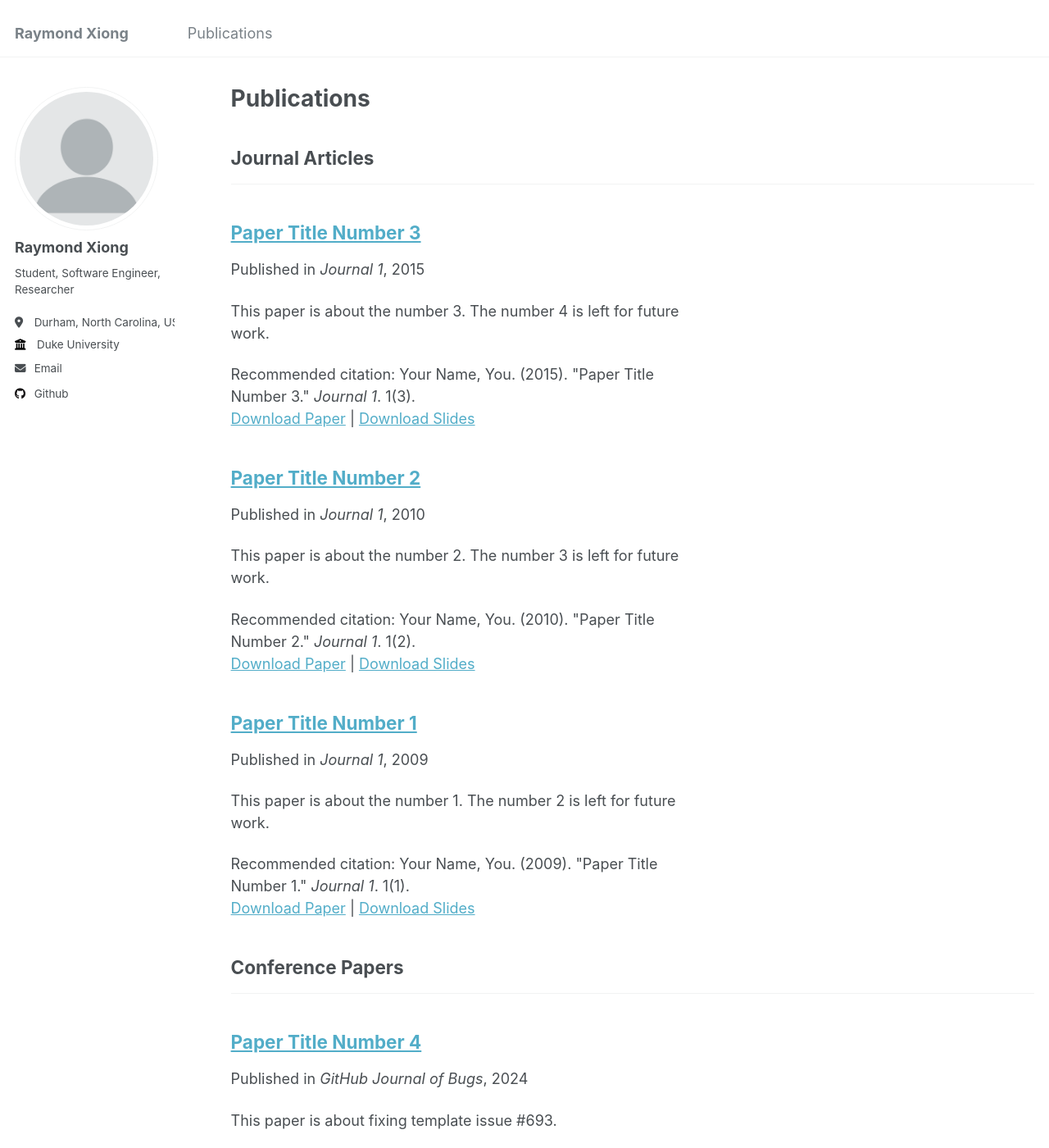
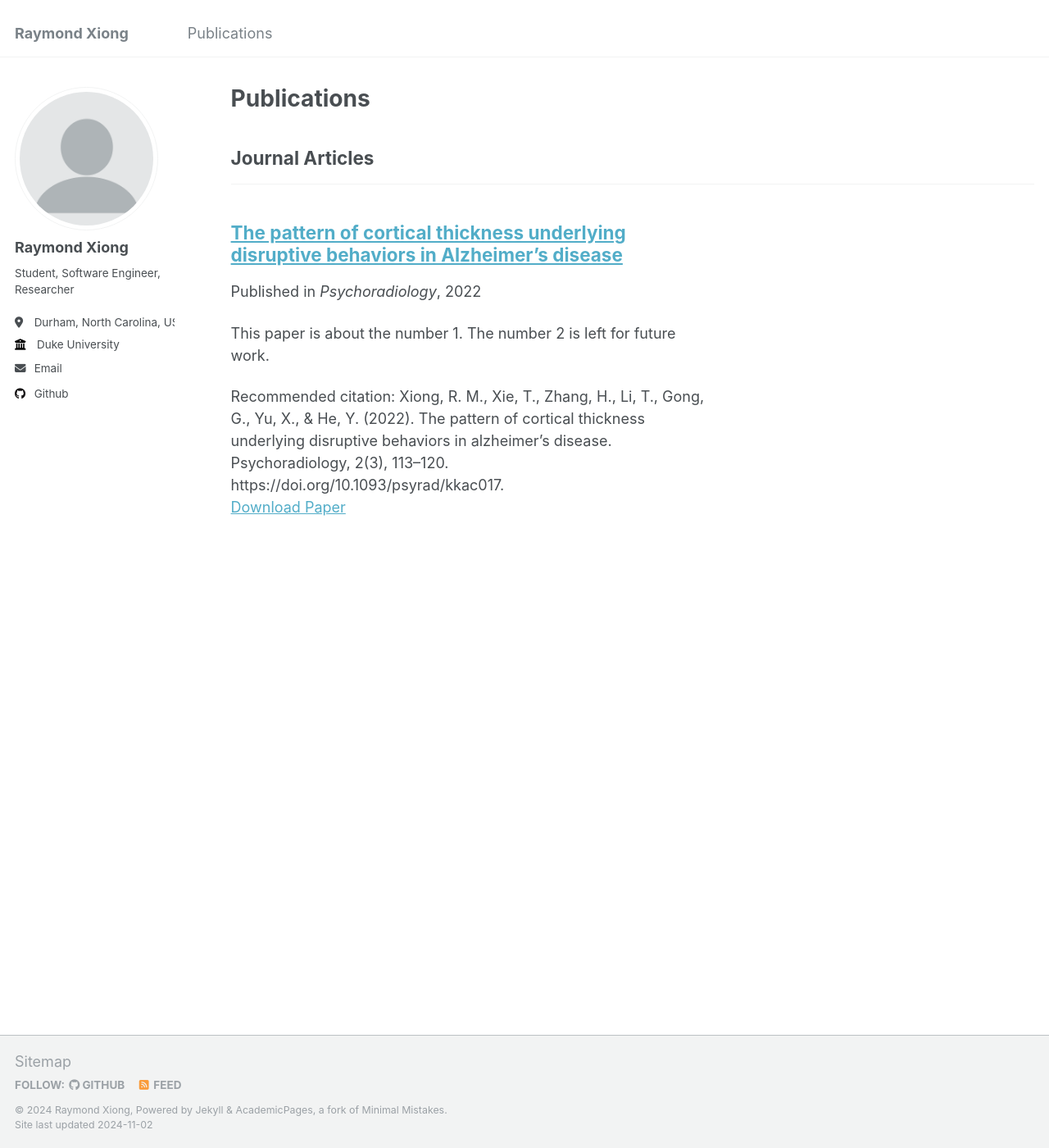
Before and after one commit to rayarxti/rayarxti.github.io, a Jekyll site: the page built from _pages/publications.html, in a window 1280 px wide and 1400 px high. Shown: the whole window at 82% size. Built offline with Jekyll 4.4.1, drawn with Linux system fonts in a browser that asks for light colours; some of the changed text lies outside the part shown.

Commit message:
updated publication and about page. to add projects

```diff
--- a/_data/navigation.yml
+++ b/_data/navigation.yml
@@ -7,6 +7,9 @@
 main:
   - title: "Publications"
     url: /publications/
+
+  # - title: "Projects"
+  #   url: /projects/
 
   # - title: "Talks"
   #   url: /talks/
@@ -20,8 +23,5 @@ main:
   # - title: "Blog Posts"
   #   url: /year-archive/
 
-  # - title: "CV"
-  #   url: /cv/
-
   # - title: "Guide"
   #   url: /markdown/
--- a/_publications/2010-10-01-paper-title-number-2.md
+++ /dev/null
@@ -1,14 +0,0 @@
----
-title: "Paper Title Number 2"
-collection: publications
-category: manuscripts
-permalink: /publication/2010-10-01-paper-title-number-2
-excerpt: 'This paper is about the number 2. The number 3 is left for future work.'
-date: 2010-10-01
-venue: 'Journal 1'
-slidesurl: 'http://academicpages.github.io/files/slides2.pdf'
-paperurl: 'http://academicpages.github.io/files/paper2.pdf'
-citation: 'Your Name, You. (2010). &quot;Paper Title Number 2.&quot; <i>Journal 1</i>. 1(2).'
----
-
-The contents above will be part of a list of publications, if the user clicks the link for the publication than the contents of section will be rendered as a full page, allowing you to provide more information about the paper for the reader. When publications are displayed as a single page, the contents of the above "citation" field will automatically be included below this section in a smaller font.
--- a/_publications/2015-10-01-paper-title-number-3.md
+++ /dev/null
@@ -1,14 +0,0 @@
----
-title: "Paper Title Number 3"
-collection: publications
-category: manuscripts
-permalink: /publication/2015-10-01-paper-title-number-3
-excerpt: 'This paper is about the number 3. The number 4 is left for future work.'
-date: 2015-10-01
-venue: 'Journal 1'
-slidesurl: 'http://academicpages.github.io/files/slides3.pdf'
-paperurl: 'http://academicpages.github.io/files/paper3.pdf'
-citation: 'Your Name, You. (2015). &quot;Paper Title Number 3.&quot; <i>Journal 1</i>. 1(3).'
----
-
-The contents above will be part of a list of publications, if the user clicks the link for the publication than the contents of section will be rendered as a full page, allowing you to provide more information about the paper for the reader. When publications are displayed as a single page, the contents of the above "citation" field will automatically be included below this section in a smaller font.
--- a/_publications/2009-10-01-paper-title-number-1.md
+++ b/_publications/2022-psyrad.md
@@ -1,14 +1,13 @@
 ---
-title: "Paper Title Number 1"
+title: "The pattern of cortical thickness underlying disruptive behaviors in Alzheimer's disease"
 collection: publications
 category: manuscripts
-permalink: /publication/2009-10-01-paper-title-number-1
+permalink: /publication/2022-psychoradiology
 excerpt: 'This paper is about the number 1. The number 2 is left for future work.'
-date: 2009-10-01
-venue: 'Journal 1'
-slidesurl: 'http://academicpages.github.io/files/slides1.pdf'
-paperurl: 'http://academicpages.github.io/files/paper1.pdf'
-citation: 'Your Name, You. (2009). &quot;Paper Title Number 1.&quot; <i>Journal 1</i>. 1(1).'
+date: 2022-11-21
+venue: 'Psychoradiology'
+paperurl: 'https://academic.oup.com/psyrad/article/2/3/113/6835627'
+citation: 'Xiong, R. M., Xie, T., Zhang, H., Li, T., Gong, G., Yu, X., & He, Y. (2022). The pattern of cortical thickness underlying disruptive behaviors in alzheimer’s disease. Psychoradiology, 2(3), 113–120. https://doi.org/10.1093/psyrad/kkac017.'
 ---
 
 The contents above will be part of a list of publications, if the user clicks the link for the publication than the contents of section will be rendered as a full page, allowing you to provide more information about the paper for the reader. When publications are displayed as a single page, the contents of the above "citation" field will automatically be included below this section in a smaller font.
--- a/_publications/2024-02-17-paper-title-number-4.md
+++ /dev/null
@@ -1,13 +0,0 @@
----
-title: "Paper Title Number 4"
-collection: publications
-category: conferences
-permalink: /publication/2024-02-17-paper-title-number-4
-excerpt: 'This paper is about fixing template issue #693.'
-date: 2024-02-17
-venue: 'GitHub Journal of Bugs'
-paperurl: 'http://academicpages.github.io/files/paper3.pdf'
-citation: 'Your Name, You. (2024). &quot;Paper Title Number 3.&quot; <i>GitHub Journal of Bugs</i>. 1(3).'
----
-
-The contents above will be part of a list of publications, if the user clicks the link for the publication than the contents of section will be rendered as a full page, allowing you to provide more information about the paper for the reader. When publications are displayed as a single page, the contents of the above "citation" field will automatically be included below this section in a smaller font.
```
Also changed, not shown: _data/authors.yml (+2 -10 lines), _pages/about.md (+4 -2 lines), 1 other file.
